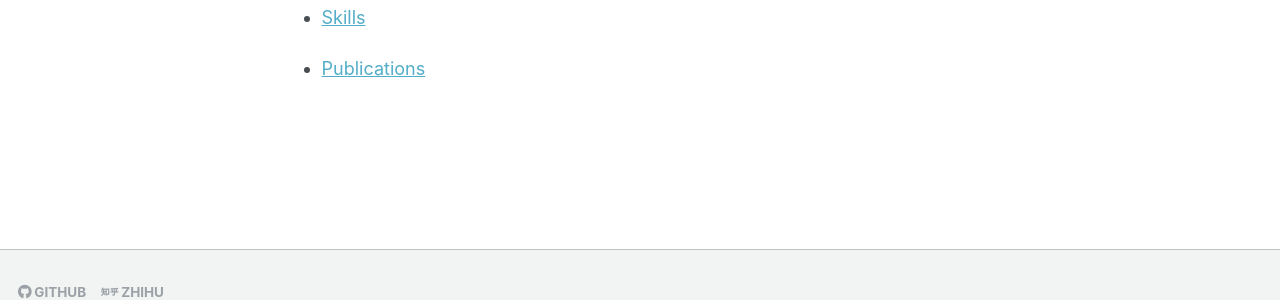
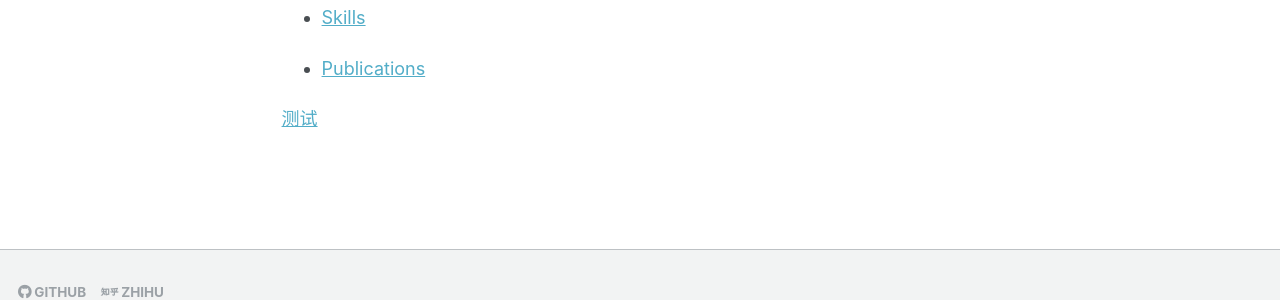
Before and after one commit to divided7/divided7.github.io, a Jekyll site: the page built from _pages/about.md, in a window 1280 px wide. Shown: the part 531-831 px from the top of the page. Built offline with Jekyll 4.4.1, drawn with Linux system fonts in a browser that asks for light colours.

Commit message:
Update about.md

```diff
--- a/_pages/about.md
+++ b/_pages/about.md
@@ -19,3 +19,5 @@ redirect_from:
 * [Skills](https://divided7.github.io/cv#Skill)
 
 * [Publications](https://divided7.github.io/cv#Publications)
+
+[测试](https://divided7.github.io/cv#Publications)
```
